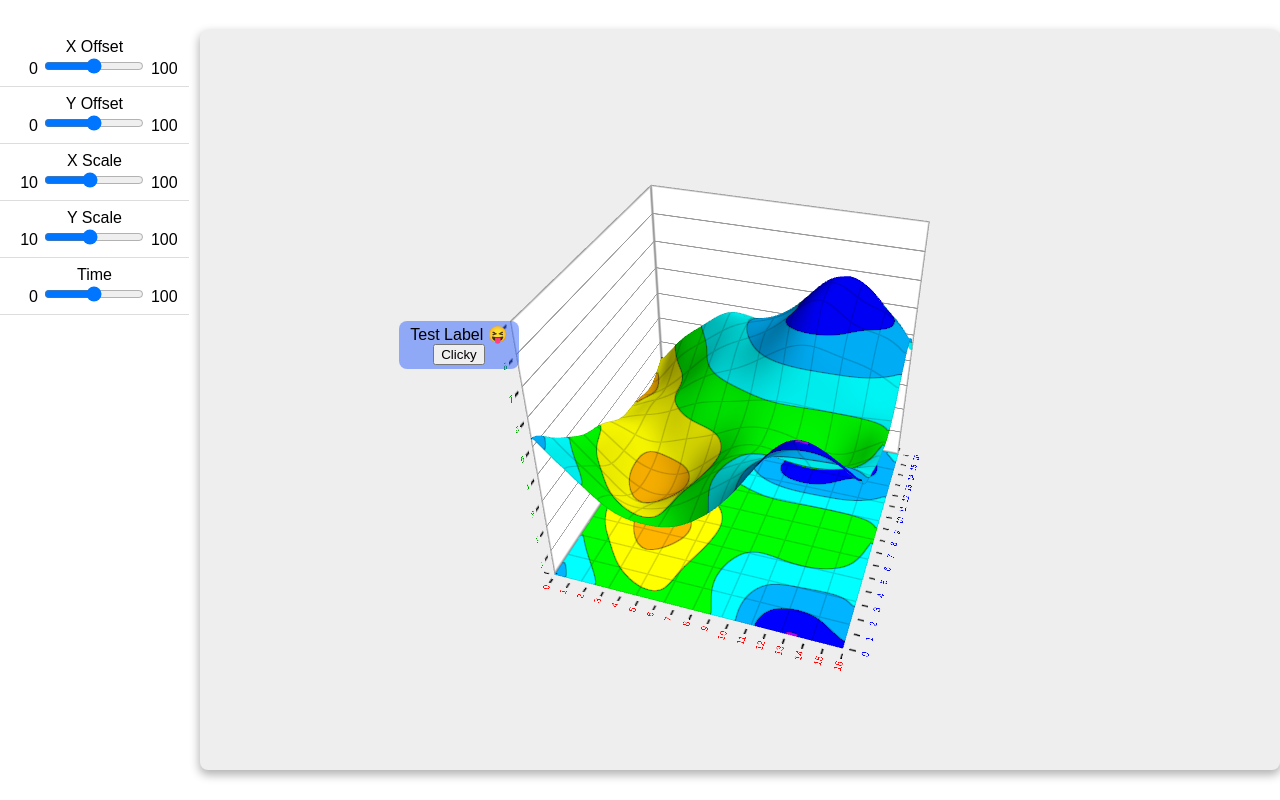
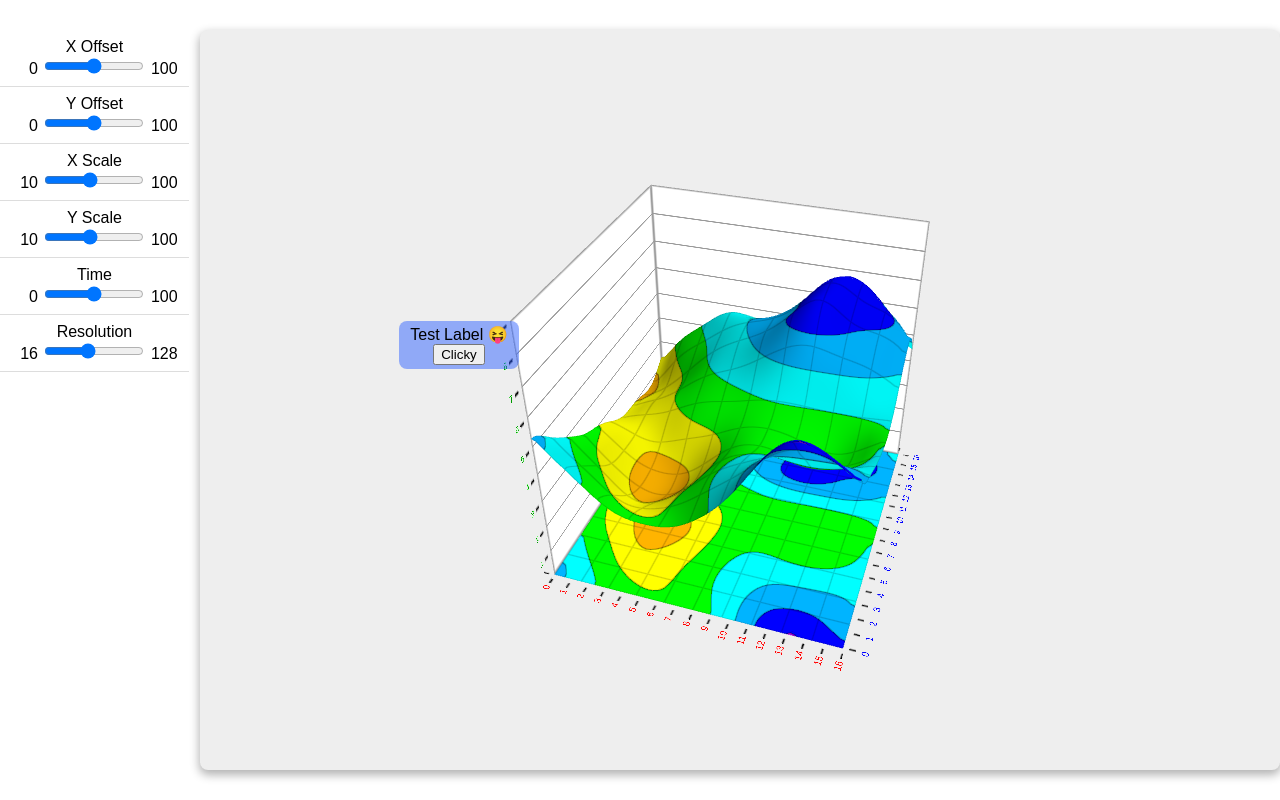
Before and after one commit to ryanw/rorahi, a website built with webpack: page index.html in a window 1280 px wide. Built offline with nearby package versions, Linux system fonts and the light colour scheme.

Commit message:
Allow changing heightmap resolution at runtime

```diff
--- a/examples/heightmap.ts
+++ b/examples/heightmap.ts
@@ -7,14 +7,15 @@ function main() {
 	const height = parseFloat((document.querySelector('#y-scale') as HTMLInputElement).value);
 	const xOffset = parseFloat((document.querySelector('#x-offset') as HTMLInputElement).value);
 	const yOffset = parseFloat((document.querySelector('#y-offset') as HTMLInputElement).value);
+	const resolution = parseFloat((document.querySelector('#resolution') as HTMLInputElement).value);
 
 	const data = generateData(0, 0, SIZE, SIZE, 1.0);
 	console.debug("DATA", data);
 	const chart = new Chart({
 		data,
 		dataWidth: SIZE,
-		resolution: 128,
 		dataRange: [-0.01, 1.1],
+		resolution,
 		region: [xOffset, yOffset, width, height],
 		axes: {
 			x: {
@@ -80,6 +81,12 @@ function main() {
 		const value = parseFloat(el.value);
 		chart.yOffset = value;
 	});
+
+	document.querySelector('#resolution').addEventListener('input', (e: InputEvent) => {
+		const el = e.target as HTMLInputElement;
+		const value = parseFloat(el.value);
+		chart.resolution = value;
+	});
 }
 
 
--- a/index.html
+++ b/index.html
@@ -39,6 +39,12 @@
 				<input type="range" id="time-range" value="1" min="0" max="2" step="0.001">
 				<span class="range-value">100</span>
 			</div>
+			<div class="form-field">
+				<label>Resolution</label>
+				<span class="range-value">16</span>
+				<input type="range" id="resolution" value="64" min="16" max="128">
+				<span class="range-value">128</span>
+			</div>
 		</form>
 		<div id="example-graph"></div>
 		<script src="./example.heightmap.js"></script>
--- a/src/chart.ts
+++ b/src/chart.ts
@@ -54,6 +54,8 @@ export class Chart<T extends ArrayLike<number>> {
 	private _mouseEnabled = true;
 	private _region: Rect = [0, 0, 0, 0];
 	private _dataRange = [0.0, 1.0];
+	private _resolution = 64;
+	private _heightmap: Heightmap<T>;
 	readonly gradient: Gradient;
 	camera = new Camera();
 
@@ -88,12 +90,15 @@ export class Chart<T extends ArrayLike<number>> {
 			this.gradient = new Gradient(DEFAULT_COLORS);
 		}
 
-		const res = options?.resolution || 64;
+		if (options?.resolution) {
+			this._resolution = options.resolution;
+		}
 
 		// Heightmap visualisation
-		const heightmap = new Heightmap(this, res, res);
+		const heightmap = new Heightmap(this, this._resolution);
 		heightmap.transform = Matrix4.rotation(-Math.PI / 2, 0, 0);
 		this._items.push(heightmap);
+		this._heightmap = heightmap;
 
 		// Walls
 		this._items.push(new Walls(this));
@@ -181,6 +186,16 @@ export class Chart<T extends ArrayLike<number>> {
 
 	get region(): Rect {
 		return [...this._region];
+	}
+
+	get resolution(): number {
+		return this._resolution;
+	}
+
+	set resolution(resolution: number) {
+		this._resolution = resolution;
+		this._heightmap.resolution = resolution;
+		this.draw();
 	}
 
 	set region(rect: Rect) {
--- a/src/elements/heightmap.ts
+++ b/src/elements/heightmap.ts
@@ -8,8 +8,7 @@ import HeightmapFragmentShader from '../shaders/heightmap.frag.glsl';
 export class Heightmap<T extends ArrayLike<number>> implements ChartElement {
 	private _vertexBuffer: WebGLBuffer;
 	private _indexBuffer: WebGLBuffer;
-	private _width: number;
-	private _height: number;
+	private _resolution: number;
 	private _program: Program;
 	private _heightTexture: WebGLTexture;
 	private _chart: Chart<T>;
@@ -17,13 +16,21 @@ export class Heightmap<T extends ArrayLike<number>> implements ChartElement {
 	private _useLinearFilter: boolean = true;
 	transform: Matrix4 = Matrix4.identity();
 
-	constructor(chart: Chart<T>, width: number, height: number) {
-		if (width < 1 || height < 1) {
-			throw `Heightmap must have a positive size`;
+	constructor(chart: Chart<T>, resolution: number) {
+		if (resolution < 1) {
+			throw `Heightmap must have resolution > 0`;
 		}
 		this._chart = chart;
-		this._width = width;
-		this._height = height;
+		this._resolution = resolution;
+	}
+
+	get resolution(): number {
+		return this._resolution;
+	}
+
+	set resolution(resolution: number) {
+		this._resolution = resolution;
+		this.buildMesh();
 	}
 
 	private compileShaders(gl: WebGLRenderingContext) {
@@ -42,16 +49,28 @@ export class Heightmap<T extends ArrayLike<number>> implements ChartElement {
 
 		this.updateHeightTexture(gl);
 		if (this._vertexBuffer) return;
-		this._vertexBuffer = gl.createBuffer();
-		this._indexBuffer = gl.createBuffer();
+		this.buildMesh();
+	}
+
+	private buildMesh() {
+		console.log("BUILDING MESH!");
+		const gl = this._chart.gl;
+		if (!this._vertexBuffer) {
+			this._vertexBuffer = gl.createBuffer();
+		}
+		if (!this._indexBuffer) {
+			this._indexBuffer = gl.createBuffer();
+		}
 
 		// Extra row/col of vertices for the edge triangles
-		const w = this._width + 1;
-		const h = this._height + 1;
+		const width = this._resolution;
+		const height = this._resolution;
+		const w = width + 1;
+		const h = height + 1;
 
 		// Build our plane
 		const vertexSize = 3; // x, y, z
-		const triangles = new Uint16Array(this._width * this._height * 6);
+		const triangles = new Uint16Array(width * height * 6);
 		const vertices = new Float32Array(w * h * vertexSize);
 		const z = 0.0;
 		let tri = 0;
@@ -59,12 +78,12 @@ export class Heightmap<T extends ArrayLike<number>> implements ChartElement {
 			for (let x = 0; x < w; x++) {
 				const idx = x + y * w;
 				const i = idx * vertexSize;
-				vertices[i + 0] = x / this._width - 0.5;
-				vertices[i + 1] = y / this._height - 0.5;
+				vertices[i + 0] = x / width - 0.5;
+				vertices[i + 1] = y / height - 0.5;
 				vertices[i + 2] = z;
 
 				// Add 2 triangles for each quad
-				if (x < this._width && y < this._height) {
+				if (x < width && y < height) {
 					triangles[tri++] = idx;
 					triangles[tri++] = idx + w + 1;
 					triangles[tri++] = idx + w;
@@ -180,7 +199,7 @@ export class Heightmap<T extends ArrayLike<number>> implements ChartElement {
 
 
 
-		const vertexCount = this._width * this._height * 6;
+		const vertexCount = this._resolution * this._resolution * 6;
 
 		gl.disable(gl.CULL_FACE);
 
```
